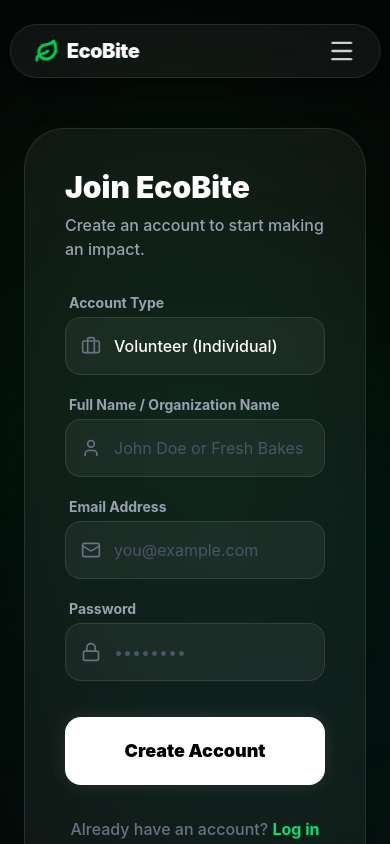
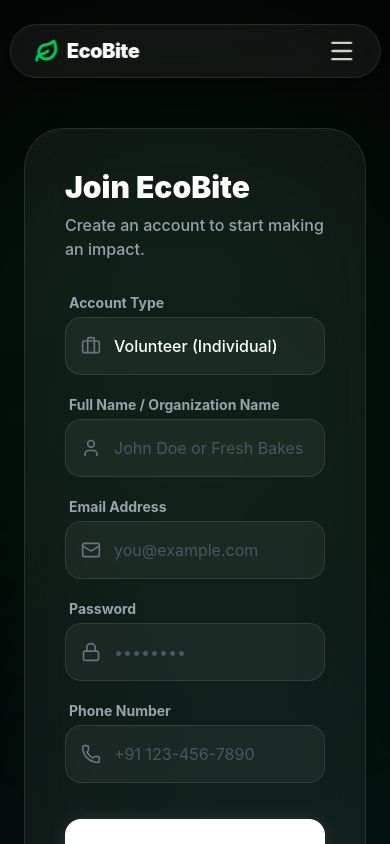
Before and after one commit to Prateek7075/EcoBite, a React (Vite) app in the folder frontend/: page /register in a window 390 px wide. Shown: the top 844 px of the page. Built offline with nearby package versions, Linux system fonts and the light colour scheme; no server answers.

Commit message:
Added Phone number Details

```diff
--- a/frontend/src/pages/Login.jsx
+++ b/frontend/src/pages/Login.jsx
@@ -38,7 +38,8 @@ export default function Login() {
         id: res.data.id, // You might need to add this to your backend response
         name: res.data.name,
         email: formData.email,
-        account_type: res.data.role
+        account_type: res.data.role,
+        phoneNumber: res.data.phoneNumber
       };
 
       // Use auth context login method
--- a/frontend/src/pages/Register.jsx
+++ b/frontend/src/pages/Register.jsx
@@ -1,7 +1,7 @@
 import React, { useState } from 'react';
 import { Link, useNavigate } from 'react-router-dom';
 import axios from 'axios';
-import { Mail, Lock, User, Briefcase } from 'lucide-react';
+import { Mail, Lock, User, Briefcase, Phone} from 'lucide-react';
 const API_URL = import.meta.env.VITE_BACKEND_URL || 'http://localhost:3000';
 import { handleSuccess, handleError } from "../utils";
 
@@ -11,7 +11,8 @@ export default function Register() {
     account_type: "volunteer",
     name: "",
     email: "",
-    password: ""
+    password: "",
+    phoneNumber: ""
   });
 
   const handleChange = (e) => {
@@ -157,6 +158,31 @@ export default function Register() {
             </div>
           </div>
 
+          {/* Phone Number */}
+
+          <div className="flex flex-col gap-1">
+            <label className="font-bold text-sm text-gray-400 ml-1">
+              Phone Number
+            </label>
+
+            <div className="relative">
+              <Phone
+                className="absolute left-4 top-1/2 -translate-y-1/2 text-gray-500"
+                size={20}
+              />
+
+              <input
+                type="tel"
+                name="phoneNumber"
+                value={formData.phoneNumber}
+                onChange={handleChange}
+                required
+                placeholder="+91 123-456-7890"
+                className="w-full p-4 pl-12 bg-white/5 rounded-2xl border border-white/10 outline-none focus:border-green-500 focus:ring-1 focus:ring-green-500 placeholder:text-gray-600 text-white transition-all"
+              />
+            </div>
+          </div>
+
           {/* Button */}
 
           <button
```
